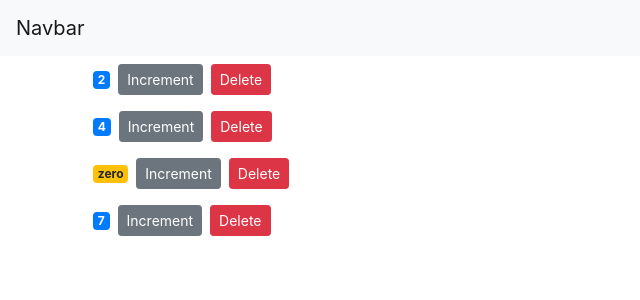
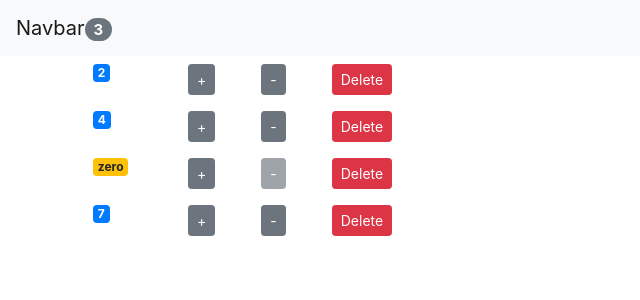
Before and after one commit to nehapatil31/react-vidly, a React (Create React App) app: page / in a window 1280 px wide. Shown: the top 300 px of the page, without its empty margins (0-640 px from the left). Built offline with nearby package versions, Linux system fonts and the light colour scheme.

Commit message:
Completion of counters component

```diff
--- a/src/App.js
+++ b/src/App.js
@@ -22,6 +22,16 @@ class App extends Component {
     this.setState({ counters });
   };
 
+  handleDecrement = counter => {
+    let counters = [...this.state.counters];
+    const index = counters.findIndex(c => c === counter);
+    counters[index] = { ...this.state.counters[index] };
+    if (counters[index].value > 0) {
+      counters[index].value -= 1;
+    }
+    this.setState({ counters });
+  };
+
   handleDelete = counterId => {
     const counters = this.state.counters.filter(c => c.id !== counterId);
     this.setState({ counters });
@@ -30,12 +40,13 @@ class App extends Component {
   render() {
     return (
       <React.Fragment>
-        <NavBar />
+        <NavBar count={this.state.counters.filter(c => c.value > 0).length} />
         <main className="container">
           <Counters
             counters={this.state.counters}
             handleDelete={this.handleDelete}
             handleIncrement={this.handleIncrement}
+            handleDecrement={this.handleDecrement}
           />
         </main>
       </React.Fragment>
--- a/src/components/NavBar.jsx
+++ b/src/components/NavBar.jsx
@@ -1,15 +1,14 @@
-import React, { Component } from "react";
+import React from "react";
 
-class NavBar extends Component {
-  render() {
+const NavBar = props => {
   return (
     <nav className="navbar navbar-light bg-light">
       <a className="navbar-brand" href="#">
         Navbar
+        <span className="badge badge-pill badge-secondary">{props.count}</span>
       </a>
     </nav>
   );
-  }
-}
+};
 
 export default NavBar;
--- a/src/components/counter.jsx
+++ b/src/components/counter.jsx
@@ -2,23 +2,41 @@ import React, { Component } from "react";
 
 class Counter extends Component {
   render() {
+    const { counter, onIncrement, onDecrement } = this.props;
+
     return (
-      <div>
+      <div className="row">
+        <div className="col-1">
           <span className={this.getBadgeClasses()}>{this.formatCount()}</span>
+        </div>
+        <div className="col-md-auto">
           <button
-          className="btn btn-secondary btn-sm"
-          onClick={() => this.props.onIncrement(this.props.counter)}
+            className="btn btn-secondary btn-sm m-2"
+            onClick={() => onIncrement(counter)}
           >
-          Increment
+            +
           </button>
+        </div>
+        <div className="col-md-auto">
+          <button
+            className={`btn btn-secondary btn-sm m-2${
+              counter.value === 0 ? " disabled" : ""
+            }`}
+            onClick={() => onDecrement(counter)}
+          >
+            -
+          </button>
+        </div>
+        <div className="col-2">
           <button
             className="btn btn-sm btn-danger m-2"
             onClick={() => {
-            this.props.onDelete(this.props.counter.id);
+              this.props.onDelete(counter.id);
             }}
           >
             Delete
           </button>
+        </div>
       </div>
     );
   }
--- a/src/components/counters.jsx
+++ b/src/components/counters.jsx
@@ -11,6 +11,7 @@ class Counters extends Component {
             counter={counter}
             onDelete={this.props.handleDelete}
             onIncrement={this.props.handleIncrement}
+            onDecrement={this.props.handleDecrement}
           />
         ))}
       </div>
```
Lines whose indentation alone changed are shown as unchanged.
